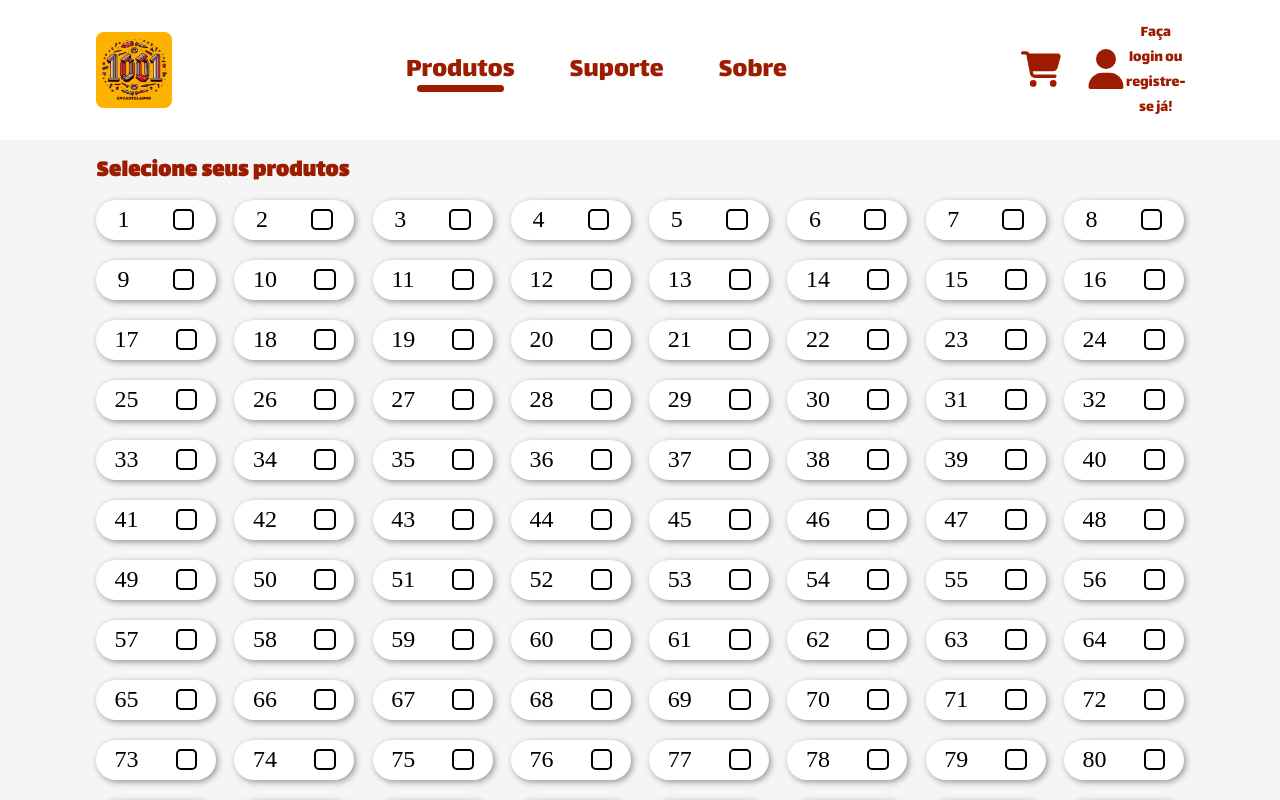
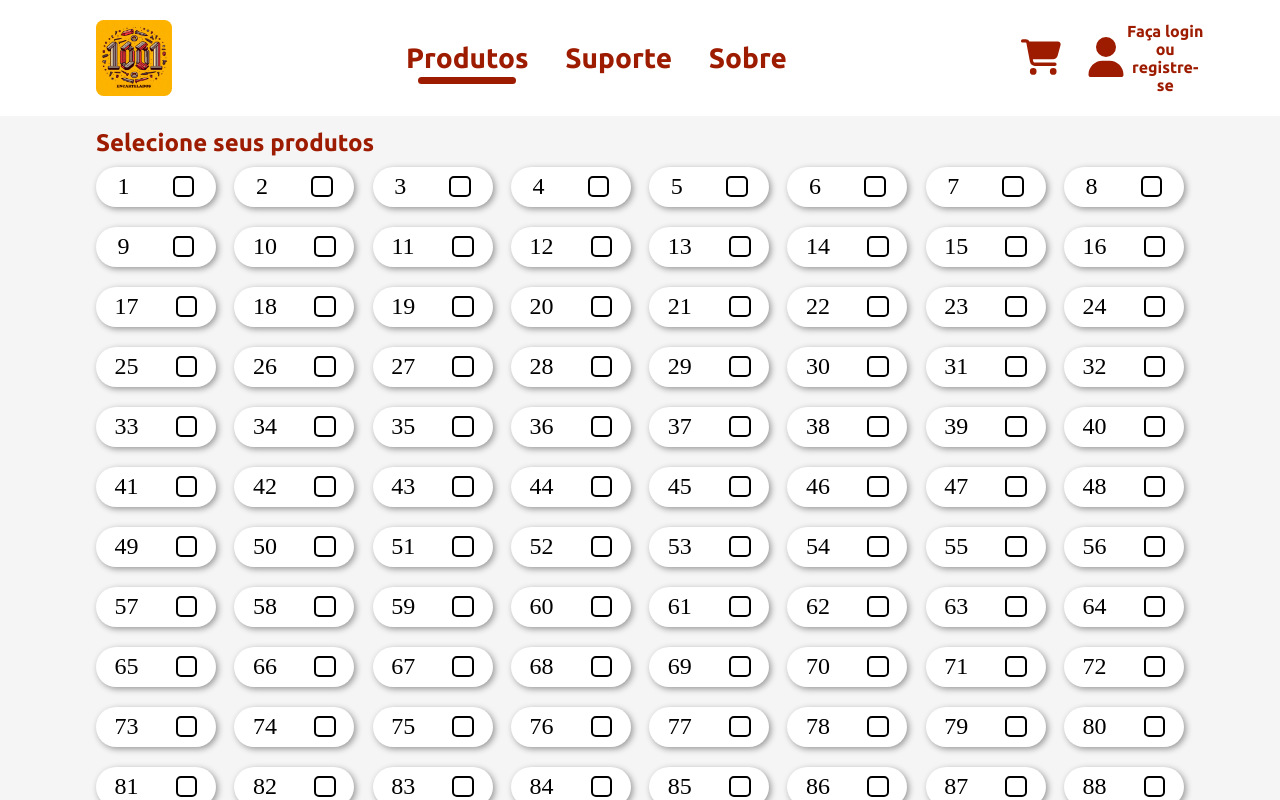
Before and after one commit to brunolitrenta/1001encartelados, a React (Vite) app: page / in a window 1280 px wide. Shown: the top 800 px of the page. Built offline with nearby package versions, Linux system fonts and the light colour scheme; a web font is replaced by a local one.

Commit message:
Changed fonts and fixed some style issues.

```diff
--- a/index.html
+++ b/index.html
@@ -3,10 +3,10 @@
 
 <head>
   <meta charset="UTF-8" />
-  <link rel="icon" type="image/svg+xml" href="/vite.svg" />
+  <link rel="icon" type="image/svg+xml" href="./src/assets/images/logo1001.png" />
   <link rel="preconnect" href="https://fonts.googleapis.com">
   <link rel="preconnect" href="https://fonts.gstatic.com" crossorigin>
-  <link href="https://fonts.googleapis.com/css2?family=Lalezar&display=swap" rel="stylesheet">
+  <link href="https://fonts.googleapis.com/css2?family=Ubuntu:ital,wght@0,300;0,400;0,500;0,700;1,300;1,400;1,500;1,700&display=swap" rel="stylesheet">
   <link href="https://fonts.googleapis.com/css2?family=Markazi+Text:wght@400..700&display=swap" rel="stylesheet">
   <meta name="viewport" content="width=device-width, initial-scale=1.0" />
 
@@ -15,7 +15,7 @@
 
 <body>
   <div id="root"></div>
-  <script type="module" src="/src/main.tsx"></script>
+  <script type="module" src="./src/main.tsx"></script>
 </body>
 
 </html>
--- a/src/common/_variables.scss
+++ b/src/common/_variables.scss
@@ -1,5 +1,5 @@
 $primary-color: #9D1C00;
 $secondary-color: #FCB400;
-$primary-font: 'Lalezar', 'Courier New', Courier, monospace;
+$primary-font: 'Ubuntu', 'Courier New', Courier, monospace;
 $secondary-font: 'Markazi Text', serif;
 $background-color: #F5F5F5
--- a/src/components/header/HeaderComponent.module.scss
+++ b/src/components/header/HeaderComponent.module.scss
@@ -60,7 +60,7 @@ header {
                 button {
                     position: relative;
                     font-family: $primary-font;
-
+                    font-weight: bold;
                     font-size: 1.75rem;
                     color: $primary-color;
                     border: none;
@@ -81,7 +81,7 @@ header {
                         height: 7px;
                         background-color: $primary-color;
                         position: absolute;
-                        bottom: 0;
+                        top: 35px;
                         left: 10%;
                         border-radius: 22px;
                     }
@@ -127,7 +127,7 @@ header {
                     height: 1.45rem;
                     background-color: $secondary-color;
 
-                    font-family: 'Arial';
+                    font-family: $primary-font;
                     font-size: 0.75rem;
                     font-weight: 800;
                     color: white;
@@ -155,8 +155,8 @@ header {
                     font-family: $primary-font;
                     color: $primary-color;
                     text-align: center;
-
-                    width: 70%;
+                    font-weight: bold;
+                    min-width: 80%;
                 }
             }
 
--- a/src/components/header/HeaderComponent.tsx
+++ b/src/components/header/HeaderComponent.tsx
@@ -40,7 +40,7 @@ export default function HeaderComponent() {
               <button>
                 <img src={userIcon} alt="" />
               </button>
-              <p>Faça login ou registre-se já!</p>
+              <p>Faça login ou registre-se</p>
             </div>
           </div>
         </nav>
--- a/src/components/productComponent/ProductComponent.module.scss
+++ b/src/components/productComponent/ProductComponent.module.scss
@@ -6,8 +6,8 @@ section {
 
     .title {
         font-family: $primary-font;
+        font-weight: 700;
         font-size: 1.5rem;
-        letter-spacing: 0.5px;
         color: $primary-color;
 
         margin-bottom: 10px;
--- a/src/components/productComponent/ProductComponent.tsx
+++ b/src/components/productComponent/ProductComponent.tsx
@@ -13,7 +13,6 @@ export function ProductComponent() {
             setProductsOnCart(filteredProducts)
             return
         }
-
         setProductsOnCart((p) => [...p, product])
     }
 
```
